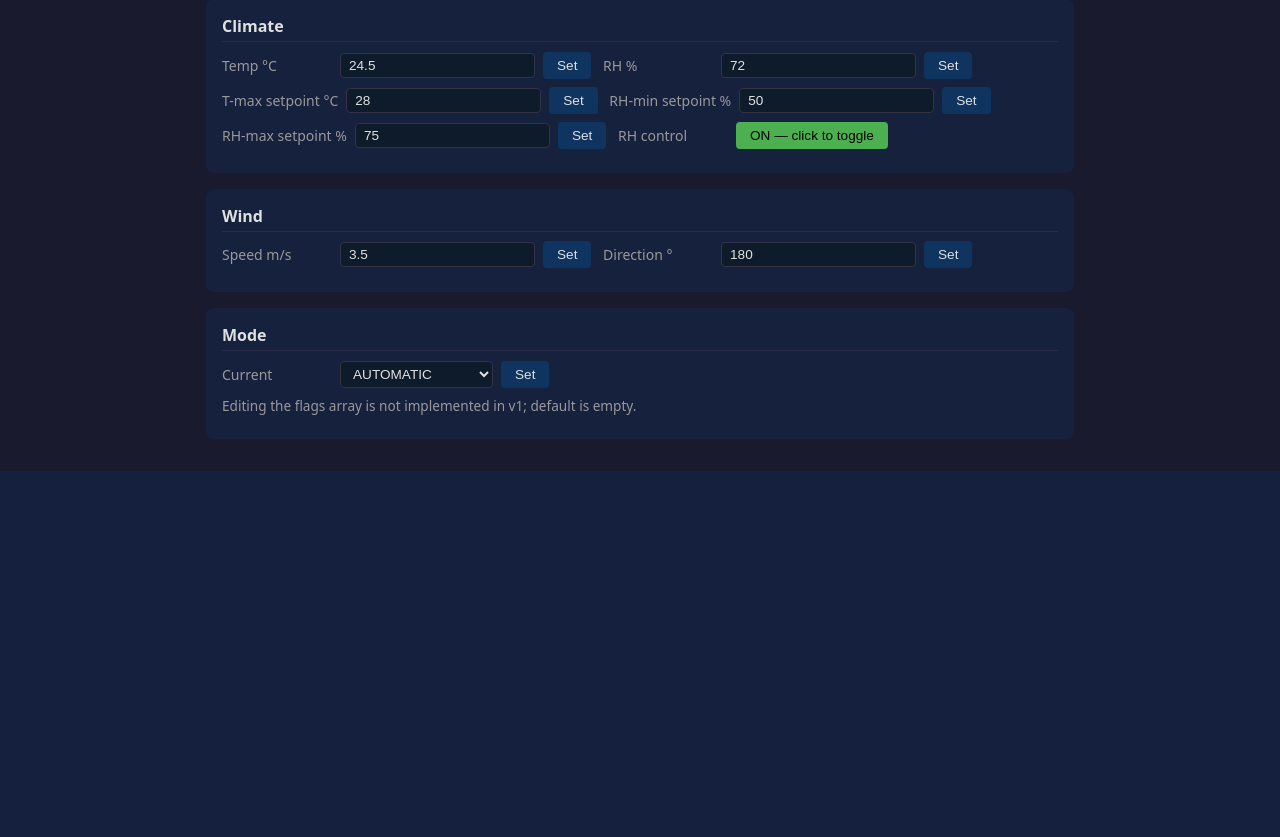
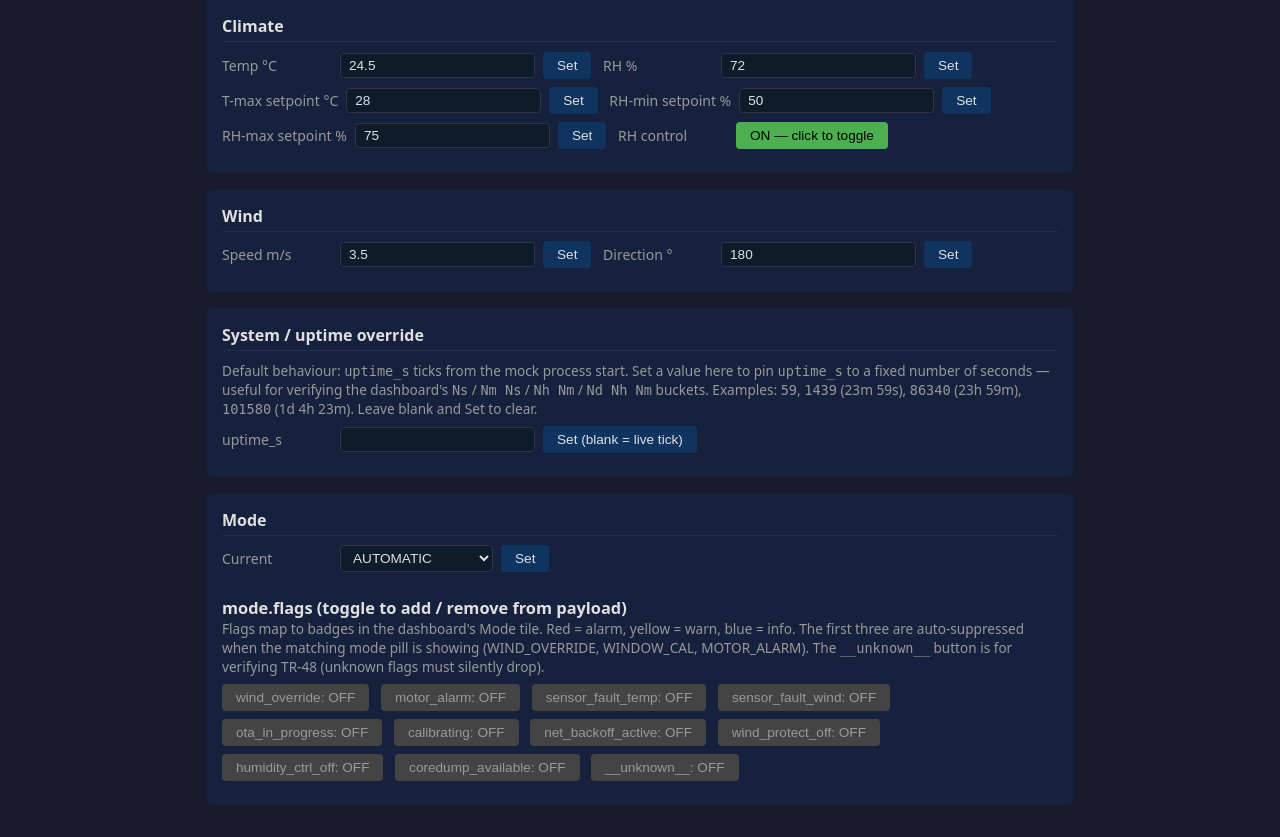
Before and after one commit to pe1mew/greenhouse-Controller-status-website, a Flask app: page / in a window 1280 px wide. Shown: the part 774-1611 px from the top of the page. Before the commit the page ends 1245 px from the top, so only its background shows below. Run offline with Flask 3, Linux system fonts and the light colour scheme; parts of the project's set-up code (start-up, migrations or seed data) failed here and were passed over.

Commit message:
Dashboard: adaptive freshness caption + new mode-flag badges
Freshness tile (httproot/assets/app.js):
- fmtClock -> fmtDateTime: "Last update" timestamp now shows the full
  date (YYYY-MM-DD HH:MM:SS) so a stale-day reading is unambiguous.
- "age" reuses fmtUptime() so a multi-day outage reads "age 7d 8h 21m"
  instead of "age 633674s". The two adaptive fields share one formatter
  so they can't drift apart.

Mode-tile badges (httproot/assets/app.js, httproot/assets/style.css):
Aligned with the firmware 2.0.0-a.6.35.x JSON contract documented in
greenhouse-Controller/design/technical-spec-statusWebsite.md sec 9.4.
- FLAG_CLASS rebuilt: 10 flags (alarm x 2, warn x 6, info x 2).
  Reclassifications: wind_override warn->alarm; sensor_fault_temp,
  sensor_fault_wind alarm->warn; ota_in_progress info->warn.
  Removed: sensor_fault_rh (no longer emitted; silently dropped if
  it ever shows up). New flags: net_backoff_active, wind_protect_off,
  humidity_ctrl_off, coredump_available.
- FLAG_LABEL added so badges render human-readable text (WIND,
  MOTOR ALARM, T/RH fault, ...) instead of raw underscore identifiers.
  FLAG_DESC refreshed to match.
- renderMode() now silently drops flags not in FLAG_CLASS (TR-48);
  forward-compatible with future firmware that emits new flags.
- STANDBY added to MODE_CLASS / MODE_DESC.
- CSS: new --blue (#2196f3); .flag-info switched from --blue-light+black
  to --blue+white per the spec.

Mock controller (verification tooling):
- mock/state.py + mock/app.py + mock/templates/control.html: mode.flags
  is now editable from the control panel. One button per known flag plus
  an __unknown__ button to exercise the TR-48 silent-drop path. Replaces
  the "Editing the flags array is not implemented in v1" placeholder.
- mock/state.py + mock/templates/control.html: uptime_override_s lets
  the operator pin system.uptime_s to a fixed value to exercise the
  Ns / Nm Ns / Nh Nm / Nd Nh Nm fmtUptime buckets without leaving the
  mock running for ~24 hours.

Docs:
- design/functional-design.md sec 8.2 / 8.3, design/technical-spec.md
  sec 11.2: caption template + ASCII sketches updated to show the full
  date and the adaptive age.
- changelog.md: entries dated 2026-05-19.

Verified on Shuttle2 LAN test server (tools/deploy.ps1).

```diff
--- a/httproot/assets/style.css
+++ b/httproot/assets/style.css
@@ -7,6 +7,7 @@
   --green:      #4caf50;
   --red:        #f44336;
   --yellow:     #ff9800;
+  --blue:       #2196f3;
   --blue-light: #7ec8e3;
   --green-dark: #1f5132;
   --grey-muted: #5a6275;
@@ -161,7 +162,7 @@ body {
 .flags .badge { font-size: 10px; }
 .flag-warn  { background: var(--yellow);     color: #000; }
 .flag-alarm { background: var(--red);        color: #fff; }
-.flag-info  { background: var(--blue-light); color: #000; }
+.flag-info  { background: var(--blue);       color: #fff; }
 .flag-mute  { background: var(--grey-muted); color: #fff; }
 
 .windows-svg {
--- a/mock/app.py
+++ b/mock/app.py
@@ -56,6 +56,12 @@ def toggle(name):
     return redirect(url_for('control'))
 
 
+@app.route('/mode/flag/<name>', methods=['POST'])
+def toggle_flag(name):
+    state.toggle_flag(name)
+    return redirect(url_for('control'))
+
+
 @app.route('/window/<wid>', methods=['POST'])
 def set_window(wid):
     state.set_field(f'windows.{wid}', request.form['state'])
--- a/mock/state.py
+++ b/mock/state.py
@@ -23,6 +23,11 @@ DEFAULTS = {
                  'wifi_rssi_dbm': -45, 'fw_ver': '1.17.0'},
     'scheduler_running': True,
     'last_response': None,
+    # When set to a non-negative integer, build_payload() emits this value as
+    # system.uptime_s instead of computing it from the mock process start time.
+    # Lets the operator exercise the dashboard's Ns / Nm Ns / Nh Nm / Nd Nh Nm
+    # uptime buckets without leaving the mock running for hours.
+    'uptime_override_s': None,
 }
 
 state = copy.deepcopy(DEFAULTS)
@@ -36,11 +41,17 @@ def build_payload():
         for name, on in state['enabled_objects'].items():
             if on:
                 p[name] = copy.deepcopy(state[name])
-        # Inject live uptime if the system block is being sent. Computed from
-        # mock process start so the dashboard's Uptime row shows realistic
-        # ticking values across the bucket boundaries (s / m / h / d).
+        # Inject uptime if the system block is being sent. By default it
+        # ticks from the mock process start (so the dashboard's Uptime row
+        # shows realistic increments across the s / m / h / d buckets). When
+        # uptime_override_s is set, that fixed value is emitted instead — used
+        # to verify the dashboard's format buckets (e.g. 86400 → "1d 0h 0m").
         if 'system' in p:
-            p['system']['uptime_s'] = int(time.monotonic() - _STARTED_AT)
+            override = state.get('uptime_override_s')
+            if isinstance(override, int) and override >= 0:
+                p['system']['uptime_s'] = override
+            else:
+                p['system']['uptime_s'] = int(time.monotonic() - _STARTED_AT)
         # API contract: when rh_ctrl_enabled is False the controller omits
         # rh_min_active / rh_max_active. Mirror that so the dashboard's
         # disabled-state grayout can be exercised end-to-end.
@@ -68,6 +79,16 @@ def toggle_object(name):
             state['enabled_objects'][name] = not state['enabled_objects'][name]
 
 
+def toggle_flag(name):
+    """Add `name` to mode.flags if absent, remove it if present."""
+    with _lock:
+        flags = state['mode'].setdefault('flags', [])
+        if name in flags:
+            flags.remove(name)
+        else:
+            flags.append(name)
+
+
 def set_scheduler(on):
     with _lock:
         state['scheduler_running'] = bool(on)
--- a/mock/templates/control.html
+++ b/mock/templates/control.html
@@ -132,6 +132,24 @@
 </section>
 
 <section>
+  <h2>System / uptime override</h2>
+  <p class="muted">
+    Default behaviour: <code>uptime_s</code> ticks from the mock process start.
+    Set a value here to pin <code>uptime_s</code> to a fixed number of seconds — useful for
+    verifying the dashboard's <code>Ns</code> / <code>Nm&nbsp;Ns</code> / <code>Nh&nbsp;Nm</code> / <code>Nd&nbsp;Nh&nbsp;Nm</code> buckets.
+    Examples: <code>59</code>, <code>1439</code> (23m 59s), <code>86340</code> (23h 59m), <code>101580</code> (1d 4h 23m).
+    Leave blank and Set to clear.
+  </p>
+  <form method="post" action="{{ url_for('set_field') }}" class="inline">
+    <input type="hidden" name="path" value="uptime_override_s">
+    <label>uptime_s</label>
+    <input type="number" name="value" min="0"
+           value="{{ state.uptime_override_s if state.uptime_override_s is not none else '' }}">
+    <button>Set (blank = live tick)</button>
+  </form>
+</section>
+
+<section>
   <h2>Mode</h2>
   <form method="post" action="{{ url_for('set_field') }}" class="inline">
     <label>Current</label>
@@ -143,7 +161,33 @@
     </select>
     <button>Set</button>
   </form>
-  <p class="muted">Editing the flags array is not implemented in v1; default is empty.</p>
+  <h3 style="margin-top:1em">mode.flags (toggle to add / remove from payload)</h3>
+  <p class="muted">
+    Flags map to badges in the dashboard's Mode tile. Red = alarm, yellow = warn, blue = info.
+    The first three are auto-suppressed when the matching mode pill is showing (WIND_OVERRIDE, WINDOW_CAL, MOTOR_ALARM).
+    The <code>__unknown__</code> button is for verifying TR-48 (unknown flags must silently drop).
+  </p>
+  {% set FLAGS = [
+    ('wind_override',      'alarm'),
+    ('motor_alarm',        'alarm'),
+    ('sensor_fault_temp',  'warn'),
+    ('sensor_fault_wind',  'warn'),
+    ('ota_in_progress',    'warn'),
+    ('calibrating',        'warn'),
+    ('net_backoff_active', 'warn'),
+    ('wind_protect_off',   'warn'),
+    ('humidity_ctrl_off',  'info'),
+    ('coredump_available', 'info'),
+    ('__unknown__',        'unknown'),
+  ] %}
+  {% for flag, kind in FLAGS %}
+    {% set on = flag in state.mode.flags %}
+    <form method="post" action="{{ url_for('toggle_flag', name=flag) }}" class="inline">
+      <button class="{{ 'on' if on else 'off' }}"
+              title="{{ kind }}"
+              >{{ flag }}: {{ 'ON' if on else 'OFF' }}</button>
+    </form>
+  {% endfor %}
 </section>
 
 </body>
```
Also changed, not shown: design/functional-design.md (+17 -13 lines), design/technical-spec.md (+1 -1 lines), httproot/assets/app.js (+50 -20 lines), changelog.md.
